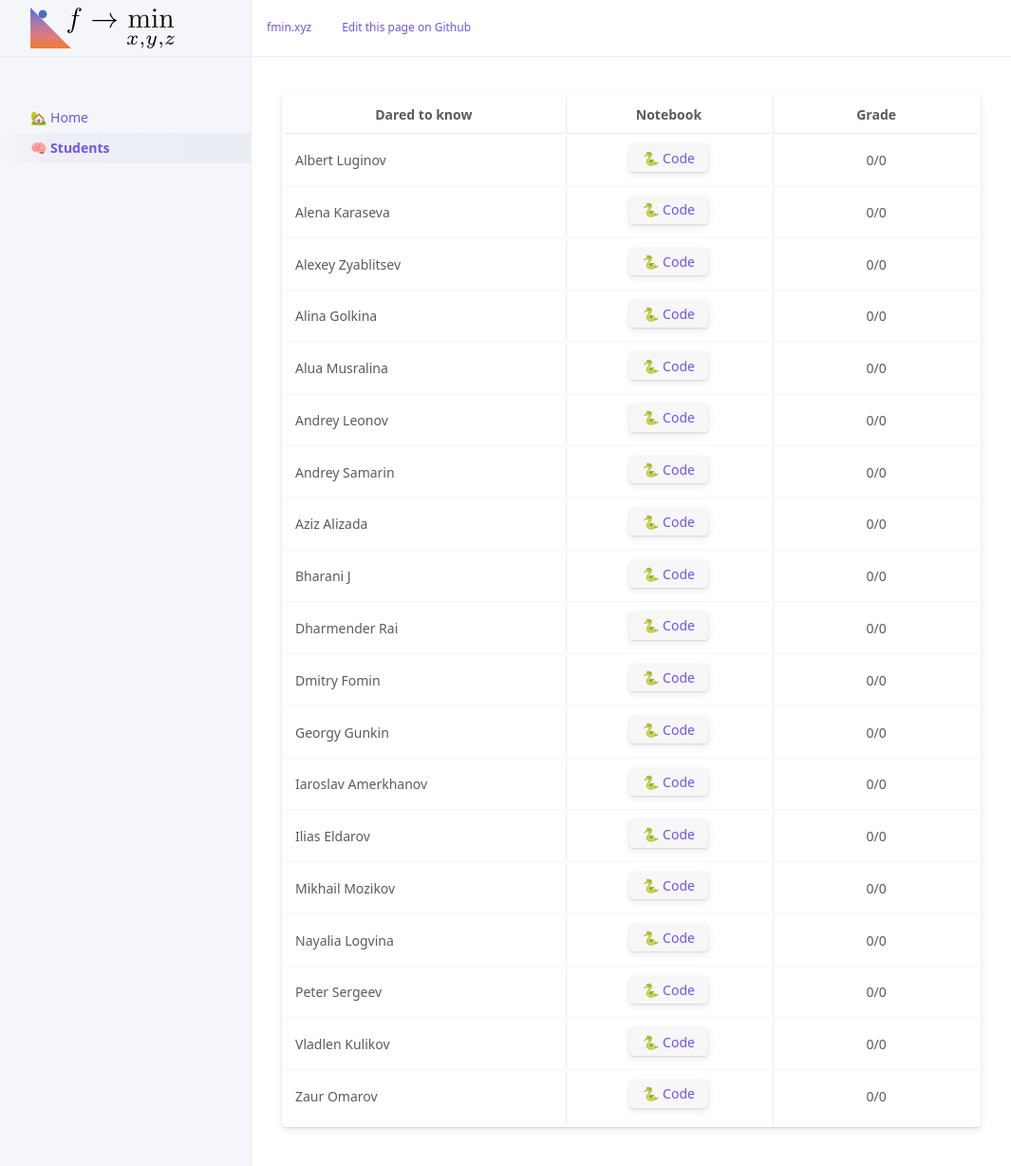
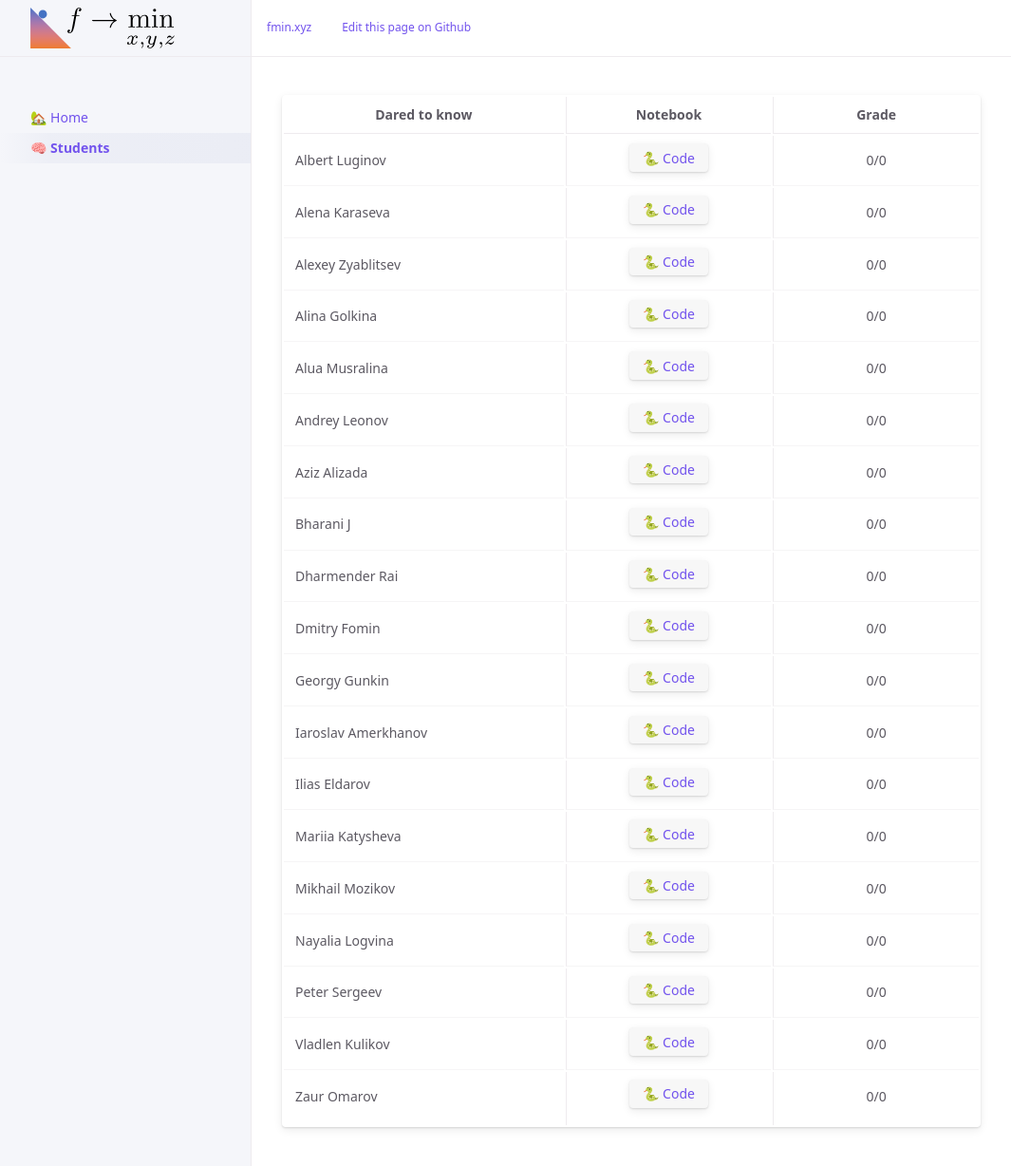
Before and after one commit to MerkulovDaniil/msai22, a Jekyll site: the page built from students.md, in a window 1280 px wide and 1243 px high. Shown: the top 1228 px of the window at 95% size, without its empty margins (107-1172 px from the left). Built offline with Jekyll 4.4.1, drawn with Linux system fonts in a browser that asks for light colours; our own code applies the rules of GitHub Pages for plain Markdown files; a script that is not in the unit is left out.

Commit message:
Update students.md

```diff
--- a/students.md
+++ b/students.md
@@ -11,7 +11,6 @@ permalink: /students
 | Alina Golkina   | [🐍 Code](https://colab.research.google.com/drive/1hHjK-XzjtJ_DzPy0KN9aOMliSAz1y2ts?usp=sharing){: .btn } | 0/0 |
 | Alua Musralina   | [🐍 Code](https://colab.research.google.com/drive/1dPw1jyOF3Cap7RGh4jNvQQg8G84DdT6y?usp=sharing){: .btn } | 0/0 |
 | Andrey Leonov   | [🐍 Code](https://colab.research.google.com/drive/1db3i5vXyajO6xaoKok-uBoi8sdY4qa3N?usp=sharing){: .btn } | 0/0 |
-| Andrey Samarin   | [🐍 Code](https://colab.research.google.com/drive/1GXuHuSxabmhmjCgVgVT91A1qMSSHd4C3?usp=sharing){: .btn } | 0/0 |
 | Aziz Alizada   | [🐍 Code](https://colab.research.google.com/drive/1XN_tSARSaWvkE_azcOCZllpMISP0ZMb8?usp=sharing){: .btn } | 0/0 |
 | Bharani J   | [🐍 Code](https://colab.research.google.com/drive/13go1N93c2n1DElInETq2pTLLOdAQmHSK?usp=sharing){: .btn } | 0/0 |
 | Dharmender Rai   | [🐍 Code](https://colab.research.google.com/drive/15C9S3TVza2GLefHdGFFmfiCPg4SLUzbh?usp=sharing){: .btn } | 0/0 |
@@ -19,6 +18,7 @@ permalink: /students
 | Georgy Gunkin   | [🐍 Code](https://colab.research.google.com/drive/1Yb7_KAuAhrQpjsnjUOCM_XRhTP9vEKqw?usp=sharing){: .btn } | 0/0 |
 | Iaroslav Amerkhanov   | [🐍 Code](https://colab.research.google.com/drive/1uqNtA8W40_9Q5memAlEJj-1c1wRzc-nb?usp=sharing){: .btn } | 0/0 |
 | Ilias Eldarov   | [🐍 Code](https://colab.research.google.com/drive/1Ete9pXXv5mGP5dxTl1oC-wguPnD0iNfv?usp=sharing){: .btn } | 0/0 |
+| Mariia Katysheva   | [🐍 Code](https://colab.research.google.com/drive/1AbrAdaZ72TXsRFHKifjYM0BJ8pK6O2Gd?usp=sharing){: .btn } | 0/0 |
 | Mikhail Mozikov   | [🐍 Code](https://colab.research.google.com/drive/1WU5B-TrB2OqPu8ZDtoks_vX-LBFK1x71?usp=sharing){: .btn } | 0/0 |
 | Nayalia Logvina   | [🐍 Code](https://colab.research.google.com/drive/1ApZiWDsjiMV2OC4x_RdNVLTmOGI0tJfT?usp=sharing){: .btn } | 0/0 |
 | Peter Sergeev   | [🐍 Code](https://colab.research.google.com/drive/1qMBvrpSElY3FRRCv_ECSmMZKIXyWqP3W?usp=sharing){: .btn } | 0/0 |
```
